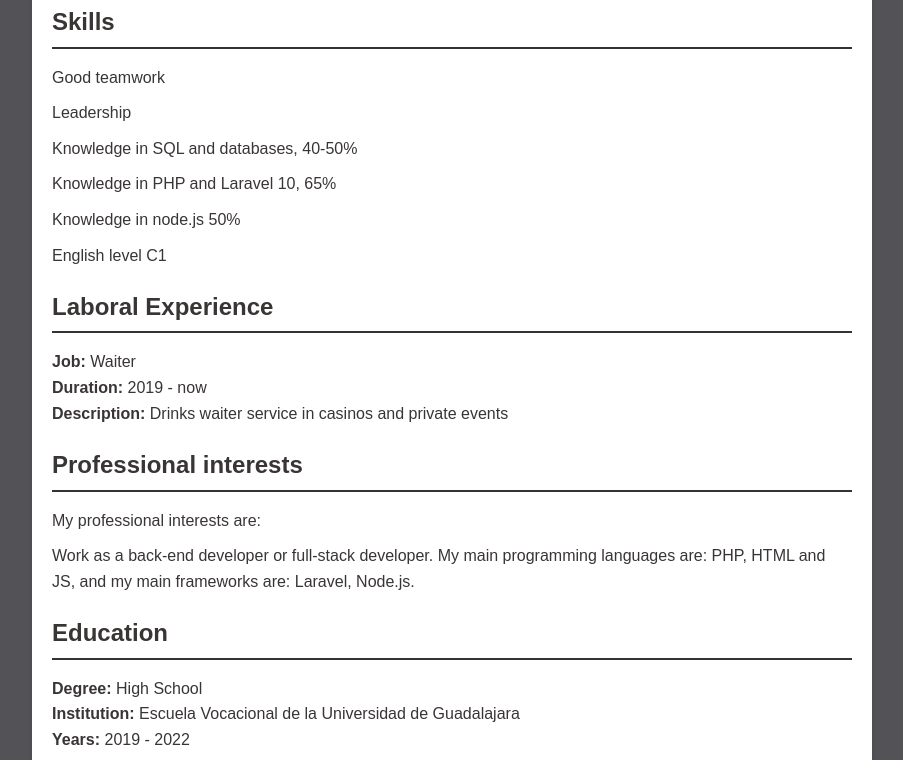
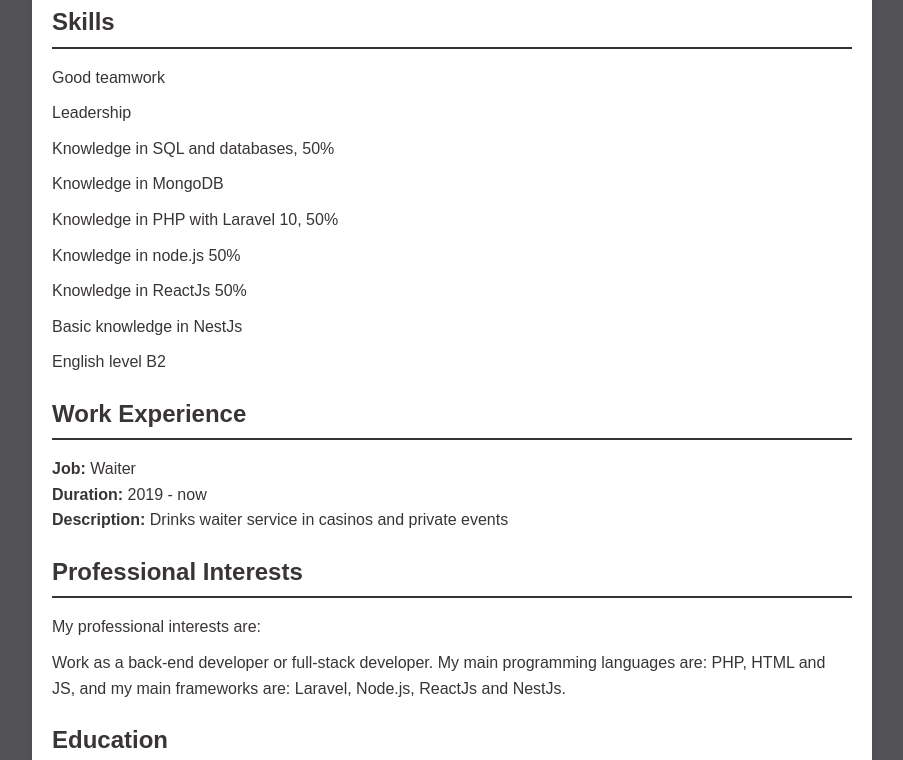
Before and after one commit to OswaCano/activdad1CV_CLBO, a plain HTML site: page index.html in a window 1280 px wide. Shown: the part 525-1285 px from the top of the page, without its empty margins (188-1091 px from the left). Drawn offline with Linux system fonts and the light colour scheme.

Commit message:
actualización 16/03/2025

```diff
--- a/index.html
+++ b/index.html
@@ -30,15 +30,18 @@
         <ul>
             <li>Good teamwork</li>
             <li>Leadership</li>
-            <li>Knowledge in SQL and databases, 40-50%</li>
-            <li>Knowledge in PHP and Laravel 10, 65%</li>
+            <li>Knowledge in SQL and databases, 50%</li>
+            <li>Knowledge in MongoDB </li>
+            <li>Knowledge in PHP with Laravel 10, 50%</li>
             <li>Knowledge in node.js 50%</li>
-            <li>English level C1</li>
+            <li>Knowledge in ReactJs 50%</li>
+            <li>Basic knowledge in NestJs </li>
+            <li>English level B2</li>
         </ul>
     </section>
 
     <section>
-        <h2>Laboral Experience</h2>
+        <h2>Work Experience</h2>
         <ul>
             <li>
                 <strong>Job:</strong> Waiter <br>
@@ -46,13 +49,13 @@
                 <strong>Description:</strong> Drinks waiter service in casinos and private events
             </li>
         </ul>
-        <h2>Professional interests</h2>
+        <h2>Professional Interests</h2>
         <ul>
             <li>My professional interests are: </li>
             <li>
                 Work as a back-end developer or full-stack developer.
                 My main programming languages are: PHP, HTML and JS,
-                and my main frameworks are: Laravel, Node.js.
+                and my main frameworks are: Laravel, Node.js, ReactJs and NestJs.
             </li>
         </ul>
     </section>
@@ -68,7 +71,7 @@
             <li>
                 <strong>Degree:</strong> Computer Engineer <br>
                 <strong>Institution:</strong> Universidad de Guadalajara <br>
-                <strong>Years:</strong> 2022 - now
+                <strong>Years:</strong> 2022 - now (6th semester)
             </li>
         </ul>
     </section>
@@ -90,7 +93,7 @@
                 <strong>Position:</strong> HR manager in Svitla <br>
                 <strong>Email:</strong> beatriz.hoyo@gmail.com <br>
                 <strong>Phone:</strong> (+52)33-1030-8334 <br>
-                <strong>Reference:</strong> He has a very good knowledge about TI and I feel that he has the ability to explode and have great ideas.
+                <strong>Reference:</strong> He has a very good knowledge about IT (Information Technology) and I feel that he has the ability to explode and have great ideas.
             </li>
         </ul>
     </section>
@@ -98,7 +101,7 @@
     <section>
         <h2>Links</h2>
         <p>LinkedIn: <a href="#">https://linkedin.com/in/oswaldo-cano-847735323</a></p>
-        <p>Perfil Git: <a href="#">https://github.com/OswaCano</a></p>
+        <p>GitHub Profile: <a href="#">https://github.com/OswaCano</a></p>
         <p>Instagram: <a href="#">https://www.instagram.com/oswa_cano/</a></p>
     </section>
 </div>
```
